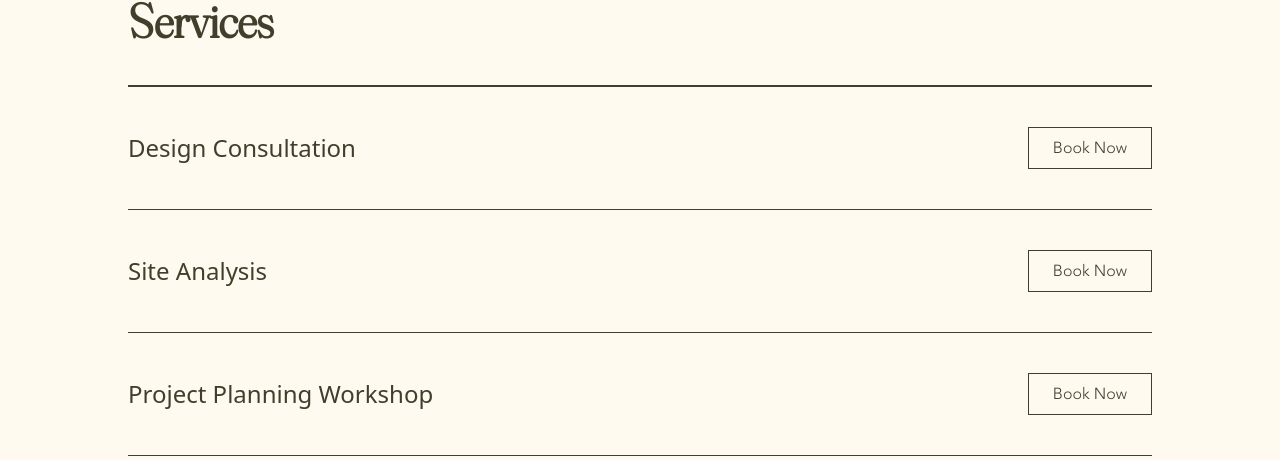
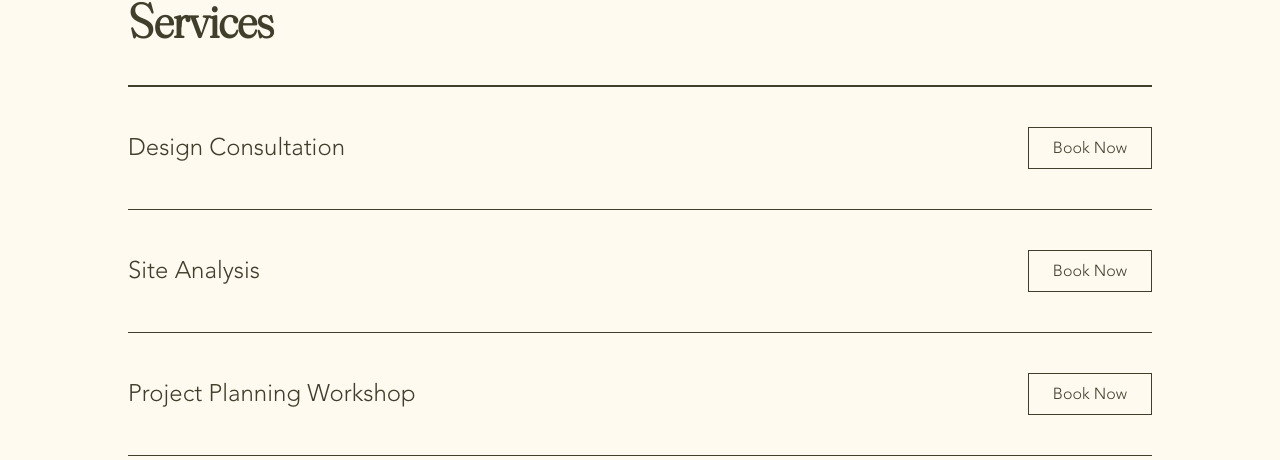
Before and after one commit to NakhleR/ANDA-Construction, a React (Vite) app: page / in a window 1280 px wide. Shown: the part 1834-2294 px from the top of the page. Built offline with nearby package versions, Linux system fonts and the light colour scheme.

Commit message:
Minor fix

```diff
--- a/src/components/Services.jsx
+++ b/src/components/Services.jsx
@@ -24,7 +24,7 @@ const Services = () => {
                 {services.map((service, index) => (
                     <>
                         <div key={index} className="flex justify-between items-center py-6">
-                            <h2 className="text-2xl">{service.title}</h2>
+                            <h2 className="text-2xl font-avenir">{service.title}</h2>
                             <button className="border border-accent2 font-avenir px-6 py-2 text-accent2 hover:bg-accent3 transition-all">
                                 Book Now
                             </button>
```
